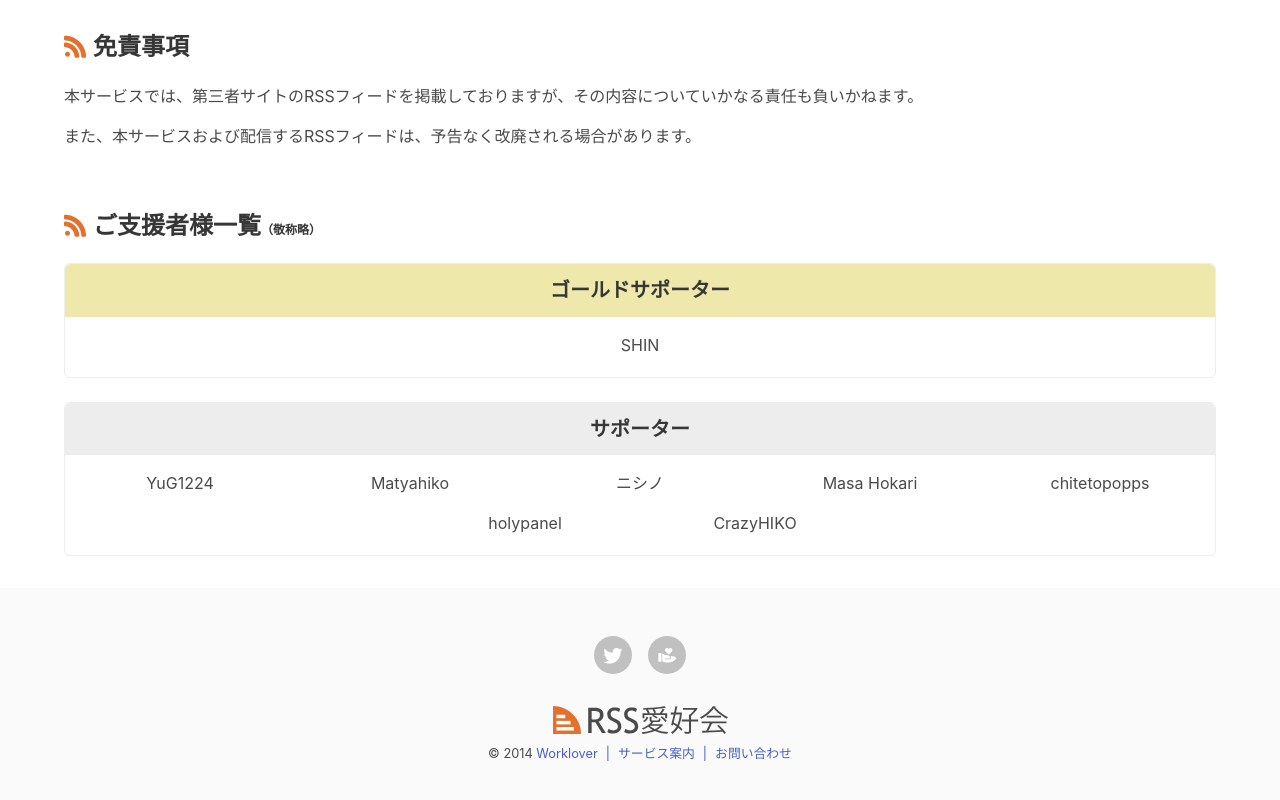
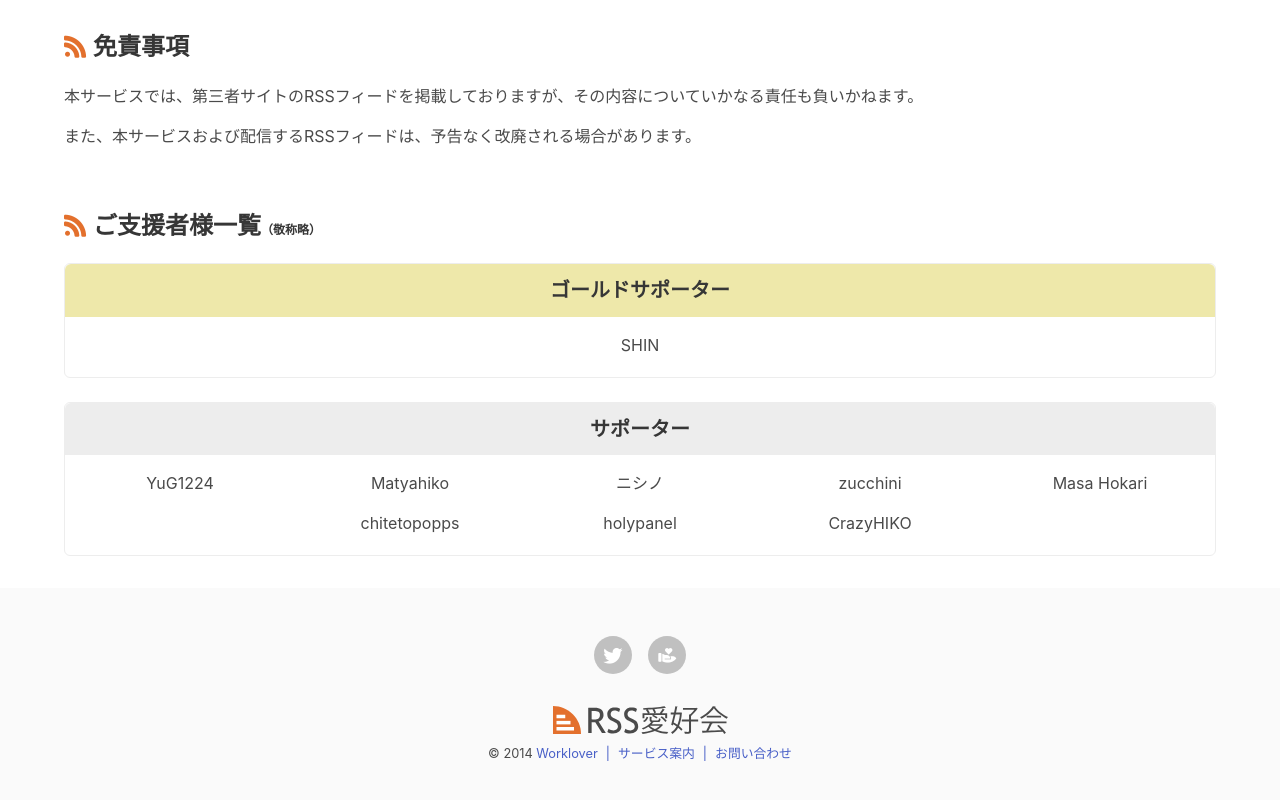
Before and after one commit to aikawame/rsslovers, a Next.js app in the folder frontend/: page /about in a window 1280 px wide. Shown: the part 833-1633 px from the top of the page. Built offline with nearby package versions, Linux system fonts and the light colour scheme; no server answers; what react-google-recaptcha-v3 would draw is missing.

Commit message:
ご支援者様を追加する

```diff
--- a/frontend/components/SupportersList.tsx
+++ b/frontend/components/SupportersList.tsx
@@ -7,6 +7,7 @@ export default function SupportersList () {
     'YuG1224',
     'Matyahiko',
     'ニシノ',
+    'zucchini',
     'Masa Hokari',
     'chitetopopps',
     'holypanel',
```
